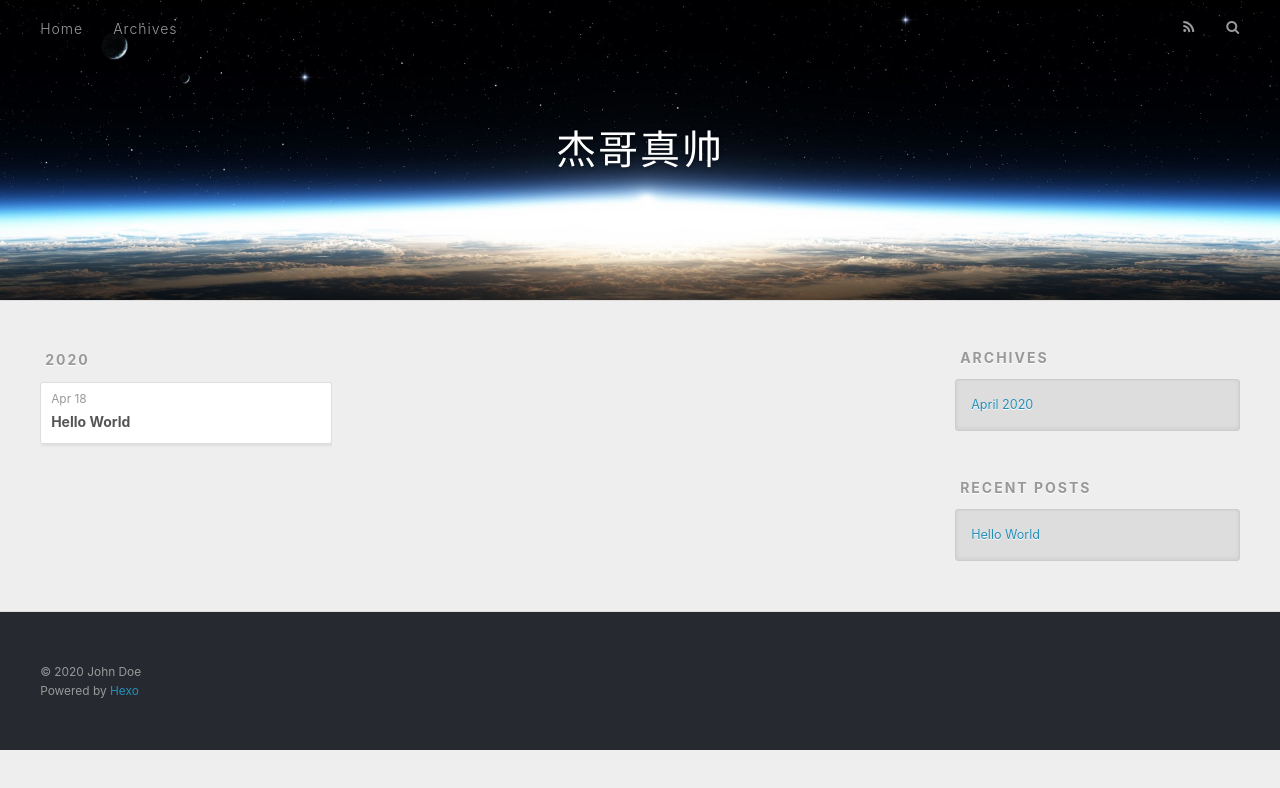
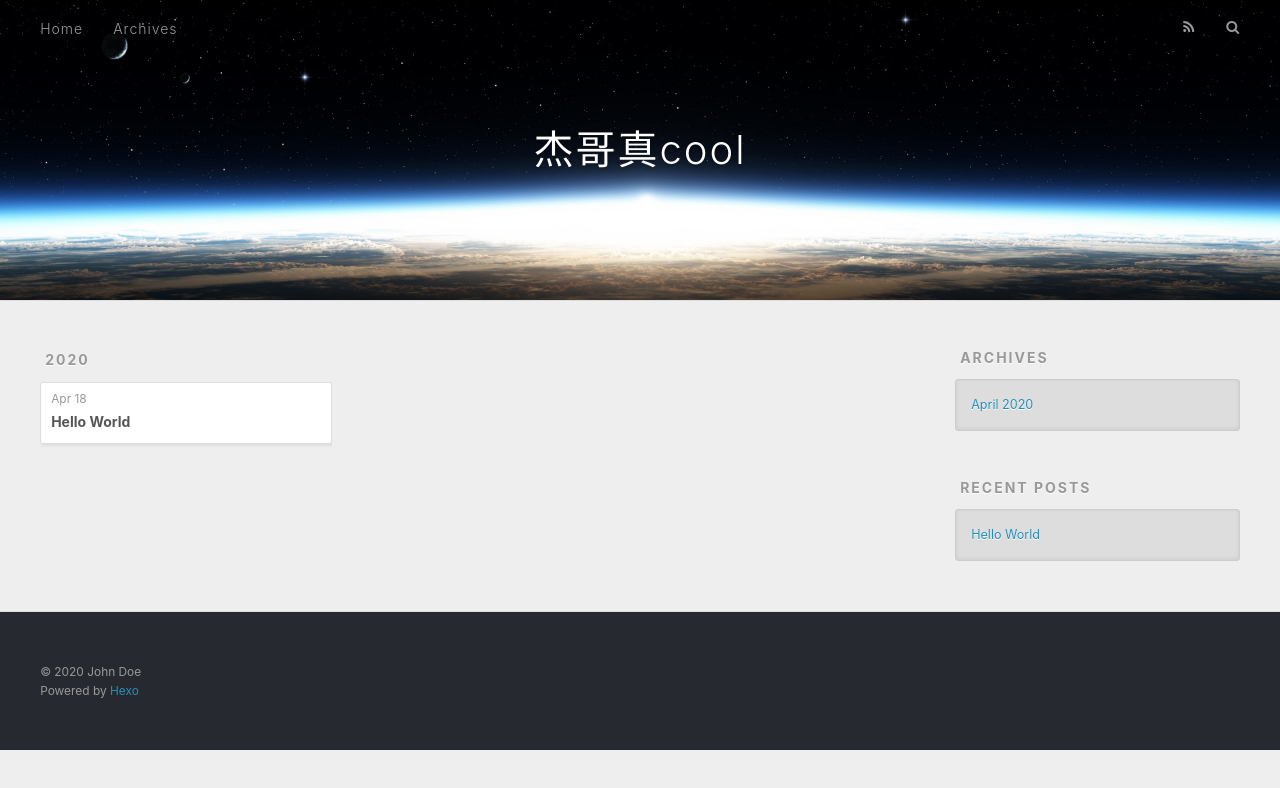
Before and after one commit to LJking666/loveyou.github.io, a plain HTML site: page archives/2020/04/index.html in a window 1280 px wide. Drawn offline with nearby package versions, Linux system fonts and the light colour scheme.

Commit message:
Site updated: 2020-04-19 18:02:27

```diff
--- a/archives/2020/04/index.html
+++ b/archives/2020/04/index.html
@@ -5,17 +5,17 @@
 
 
 
-  <title>Archives: 2020/4 | 杰哥真帅</title>
+  <title>Archives: 2020/4 | 杰哥真cool</title>
   <meta name="viewport" content="width=device-width, initial-scale=1, maximum-scale=1">
   <meta property="og:type" content="website">
-<meta property="og:title" content="杰哥真帅">
+<meta property="og:title" content="杰哥真cool">
 <meta property="og:url" content="http://yoursite.com/archives/2020/04/index.html">
-<meta property="og:site_name" content="杰哥真帅">
+<meta property="og:site_name" content="杰哥真cool">
 <meta property="og:locale" content="en_US">
 <meta property="article:author" content="John Doe">
 <meta name="twitter:card" content="summary">
 
-    <link rel="alternate" href="/atom.xml" title="杰哥真帅" type="application/atom+xml">
+    <link rel="alternate" href="/atom.xml" title="杰哥真cool" type="application/atom+xml">
 
 
     <link rel="icon" href="/favicon.png">
@@ -36,7 +36,7 @@
   <div id="header-outer" class="outer">
     <div id="header-title" class="inner">
       <h1 id="logo-wrap">
-        <a href="/" id="logo">杰哥真帅</a>
+        <a href="/" id="logo">杰哥真cool</a>
       </h1>
 
     </div>
```
Also changed, not shown: 2020/04/18/hello-world/index.html (+4 -4 lines), archives/2020/index.html (+5 -5 lines), archives/index.html (+5 -5 lines), index.html (+5 -5 lines).
